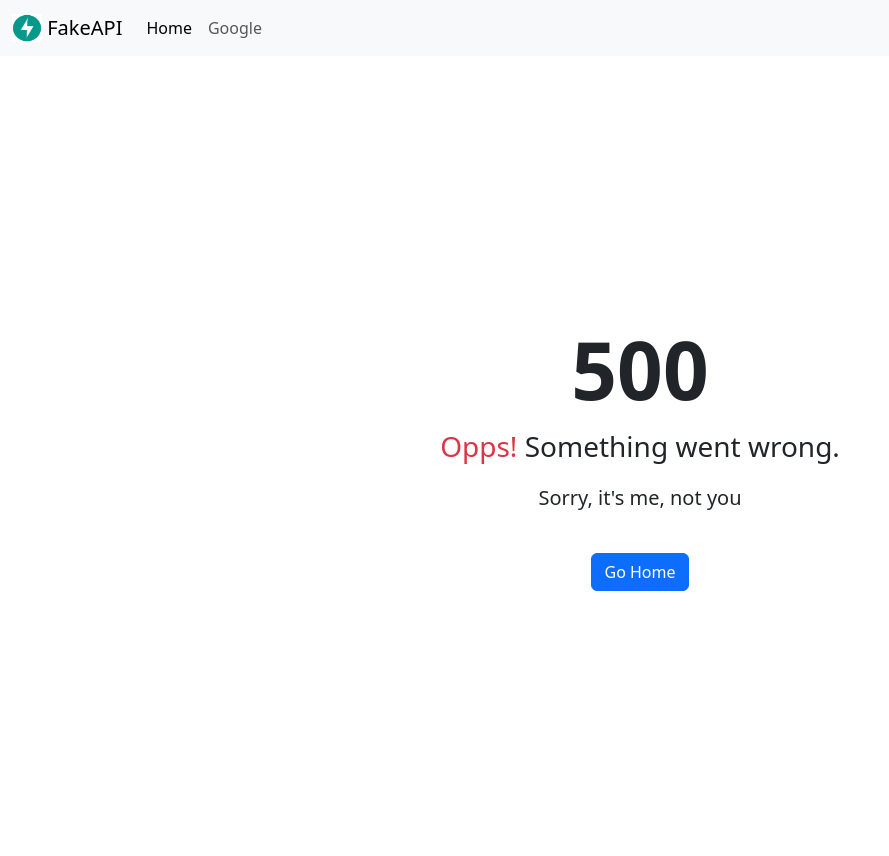
After one commit to VPradoB/flask-sandbox, a Flask app: template templates/500.html in a window 1280 px wide. The commit adds this page. Shown: the whole page, without its empty margins (0-889 px from the left). Run offline with Flask 2, Linux system fonts and the light colour scheme; the template is opened without the code that fills it, so the values that code supplies are empty.

Commit message:
errors page

```diff
--- a/app.py
+++ b/app.py
@@ -1,6 +1,17 @@
 from flask import Flask, request, make_response, redirect, render_template
 app = Flask(__name__)
 todos = ['Comprar cafe', 'Enviar solicitud de compra', 'Entregar solicitud de compra']
+
+
+@app.errorhandler(404)
+def not_found(error):
+    return render_template('404.html', error=error), 404
+
+
+@app.errorhandler(500)
+def internal_server_error(error):
+    return render_template('500.html', error=error), 500
+
 
 @app.route('/hello')
 def hello_world():
@@ -9,7 +20,7 @@ def hello_world():
         'user_ip': user_ip,
         'todos': todos
     }
-    return render_template('hello.html', **context)
+    return render_template('aaa.html', **context)
 
 
 @app.route('/')
--- /dev/null
+++ b/templates/500.html
@@ -0,0 +1,17 @@
+{% extends 'base.html' %}
+{% block title %} {{ super() }} 500 INTERNAL SERVER ERROR {% endblock %}
+
+{% block content %}
+    <div class="d-flex align-items-center justify-content-center vh-100">
+        <div class="text-center">
+            <h1 class="display-1 fw-bold">500</h1>
+            <p class="fs-3"><span class="text-danger">Opps!</span> Something went wrong.</p>
+            <p class="lead">
+                Sorry, it's me, not you
+            </p>
+            {{ error }}
+            <br/>
+            <a href="{{ url_for('index') }}" class="btn btn-primary">Go Home</a>
+        </div>
+    </div>
+{% endblock %}
--- a/templates/base.html
+++ b/templates/base.html
@@ -3,16 +3,21 @@
 <head>
     <meta charset="UTF-8">
     <meta name="viewport" content="width=device-width, initial-scale=1">
-    <link href="https://cdn.jsdelivr.net/npm/bootstrap@5.3.0-alpha1/dist/css/bootstrap.min.css" rel="stylesheet" integrity="sha384-GLhlTQ8iRABdZLl6O3oVMWSktQOp6b7In1Zl3/Jr59b6EGGoI1aFkw7cmDA6j6gD" crossorigin="anonymous">
+    <link href="https://cdn.jsdelivr.net/npm/bootstrap@5.3.0-alpha1/dist/css/bootstrap.min.css" rel="stylesheet"
+          integrity="sha384-GLhlTQ8iRABdZLl6O3oVMWSktQOp6b7In1Zl3/Jr59b6EGGoI1aFkw7cmDA6j6gD" crossorigin="anonymous">
     <link href="{{ url_for('static', filename='css/main.css') }}">
     <title>{% block title %} Flask API |{% endblock %} </title>
 </head>
 <body>
-    <header>
+<header>
+    {% if not error %}
         {% include 'navbar.html' %}
-    </header>
-    {% block content %}
-    {% endblock %}
-    <script src="https://cdn.jsdelivr.net/npm/bootstrap@5.3.0-alpha1/dist/js/bootstrap.bundle.min.js" integrity="sha384-w76AqPfDkMBDXo30jS1Sgez6pr3x5MlQ1ZAGC+nuZB+EYdgRZgiwxhTBTkF7CXvN" crossorigin="anonymous"></script>
+    {% endif %}
+</header>
+{% block content %}
+{% endblock %}
+<script src="https://cdn.jsdelivr.net/npm/bootstrap@5.3.0-alpha1/dist/js/bootstrap.bundle.min.js"
+        integrity="sha384-w76AqPfDkMBDXo30jS1Sgez6pr3x5MlQ1ZAGC+nuZB+EYdgRZgiwxhTBTkF7CXvN"
+        crossorigin="anonymous"></script>
 </body>
 </html>
```
Also changed, not shown: templates/404.html (added, +18 -0 lines).
